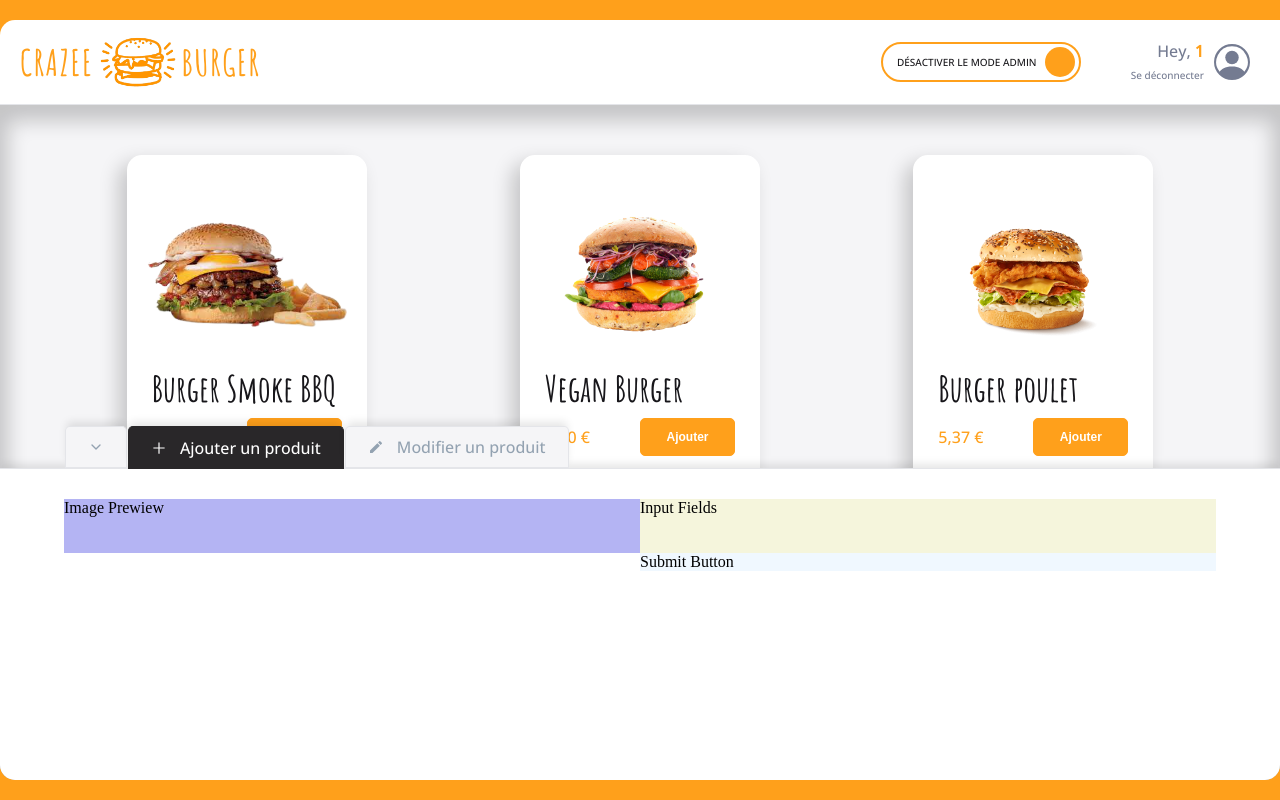
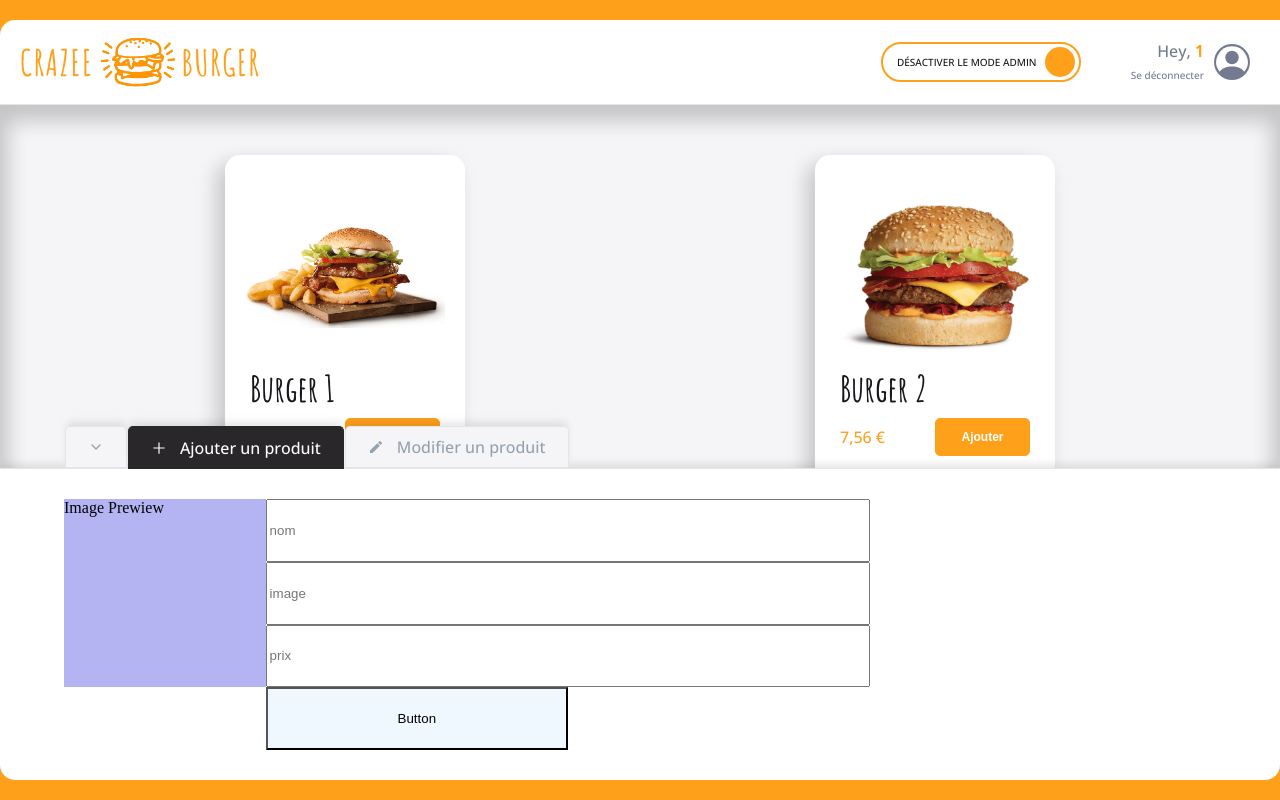
Before and after one commit to D-Luffytaro/crazee-burger, a React (Vite) app in the folder crazy-bg/: page /order/1 in a window 1280 px wide. Shown: the top 800 px of the page. Built offline with nearby package versions, Linux system fonts and the light colour scheme; the HTML template or start-up script is replaced by a standard one.

Commit message:
🚧 F08: ADMIN > AddForm > Add new product to menu

```diff
--- a/crazy-bg/src/components/pages/order/Main/Admin/AddForm.jsx
+++ b/crazy-bg/src/components/pages/order/Main/Admin/AddForm.jsx
@@ -1,19 +1,40 @@
 import styled from "styled-components";
+import OrderContext from "../../../../../context/OrderContext";
+import { useContext } from "react";
 
 export default function AddForm() {
+  const { handleAdd } = useContext(OrderContext);
+
+  const newProduct = {
+    id: new Date().getTime(),
+    imageSource: "/images/burger1.png",
+    title: "New",
+    price: 5.5,
+  };
+
+  const handleSubmit = (event) => {
+    event.preventDefault(), handleAdd(newProduct);
+  };
+
   return (
-    <AddFormStyled action="submit">
+    <AddFormStyled action="submit" onSubmit={handleSubmit}>
       <div className="image-prewiew">Image Prewiew</div>
-      <div className="input-fields">Input Fields</div>
-      <div className="submit-button">Submit Button</div>
+      <div className="input-fields">
+        <input type="text" placeholder="nom" />
+        <input type="text" placeholder="image" />
+        <input type="text" placeholder="prix" />
+      </div>
+      <button className="submit-button">Button</button>
     </AddFormStyled>
   );
 }
 
 const AddFormStyled = styled.form`
   display: grid;
-  grid-template-columns: 1fr 1fr;
-  grid-template-rows: 1fr 1fr 1fr 1fr;
+  grid-template-columns: 1fr 3fr;
+  grid-template-rows: repeat(4, 1fr);
+  height: 100%;
+  width: 70%;
 
   .image-prewiew {
     background-color: #b4b4f3;
@@ -22,11 +43,13 @@ const AddFormStyled = styled.form`
 
   .input-fields {
     background-color: beige;
-    grid-area: 1 / 4 / 4 / -2;
+    grid-area: 1 / 2 / 4 / -2;
+    display: grid;
   }
 
   .submit-button {
     background-color: aliceblue;
     grid-area: 4 / -2 / 4 / -1;
+    width: 50%;
   }
 `;
--- a/crazy-bg/src/components/pages/order/Main/Menu.jsx
+++ b/crazy-bg/src/components/pages/order/Main/Menu.jsx
@@ -1,12 +1,12 @@
 import styled from "styled-components";
-import { fakeMenu } from "../../../../fakeData/fakeMenu";
-import { useState } from "react";
+import { useContext } from "react";
 import Product from "./Product";
 import { theme } from "../../../../theme";
 import { formatPrice } from "../../../../utils/maths";
+import OrderContext from "../../../../context/OrderContext";
 
 export default function Menu() {
-  const [menu, setMenu] = useState(fakeMenu.MEDIUM);
+  const { menu } = useContext(OrderContext);
 
   return (
     <MenuStyled className="menu">
--- a/crazy-bg/src/components/pages/order/OrderPage.jsx
+++ b/crazy-bg/src/components/pages/order/OrderPage.jsx
@@ -4,11 +4,21 @@ import Navbar from "./Navbar/Navbar";
 import styled from "styled-components";
 import OrderContext from "../../../context/OrderContext";
 import { useState } from "react";
+import { fakeMenu } from "../../../fakeData/fakeMenu";
 
 export default function OrderPage() {
   const [isModeAdmin, setIsModeAdmin] = useState(true);
   const [isCollapsed, setIsCollapsed] = useState(false);
   const [currentTabSelected, setCurrentTabSelected] = useState("add");
+  const [menu, setMenu] = useState(fakeMenu.SMALL);
+
+  const handleAdd = (newProduct) => {
+    const newMenu = [...menu];
+
+    const menuUpdated = [newProduct, ...newMenu];
+
+    setMenu(menuUpdated);
+  };
 
   const orderContextValue = {
     isModeAdmin,
@@ -17,6 +27,9 @@ export default function OrderPage() {
     setIsCollapsed,
     currentTabSelected,
     setCurrentTabSelected,
+    menu,
+    setMenu,
+    handleAdd,
   };
 
   return (
--- a/crazy-bg/src/context/OrderContext.jsx
+++ b/crazy-bg/src/context/OrderContext.jsx
@@ -1,10 +1,16 @@
-import { createContext } from "react"
+import { createContext } from "react";
 
 export default createContext({
   isModeAdmin: false,
   setIsModeAdmin: () => {},
+
   isCollapsed: false,
   setIsCollapsed: () => {},
+
   currentTabSelected: false,
   setCurrentTabSelected: () => {},
-})
+
+  menu: [],
+  setMenu: () => {},
+  handleAdd: () => {},
+});
```
